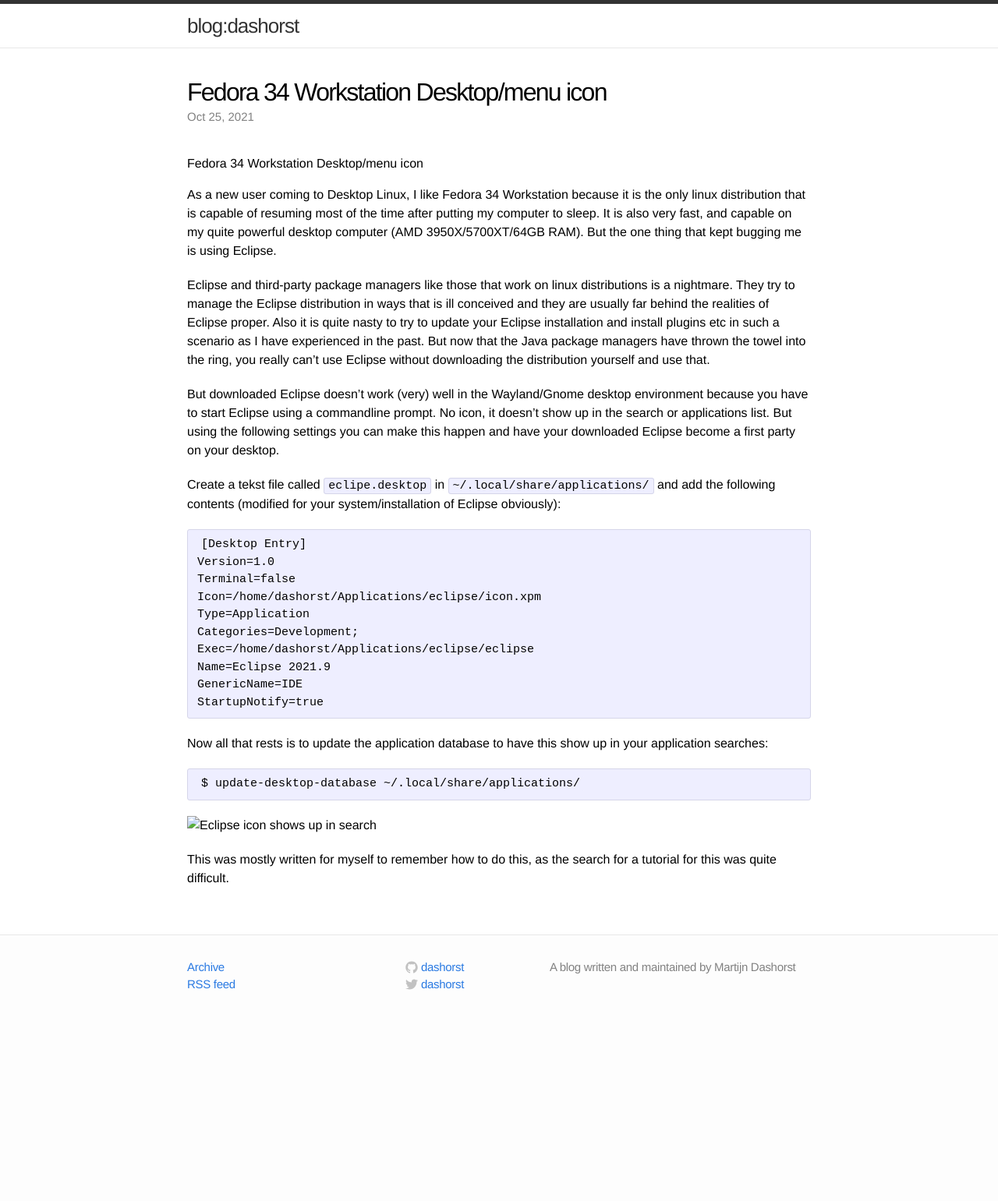
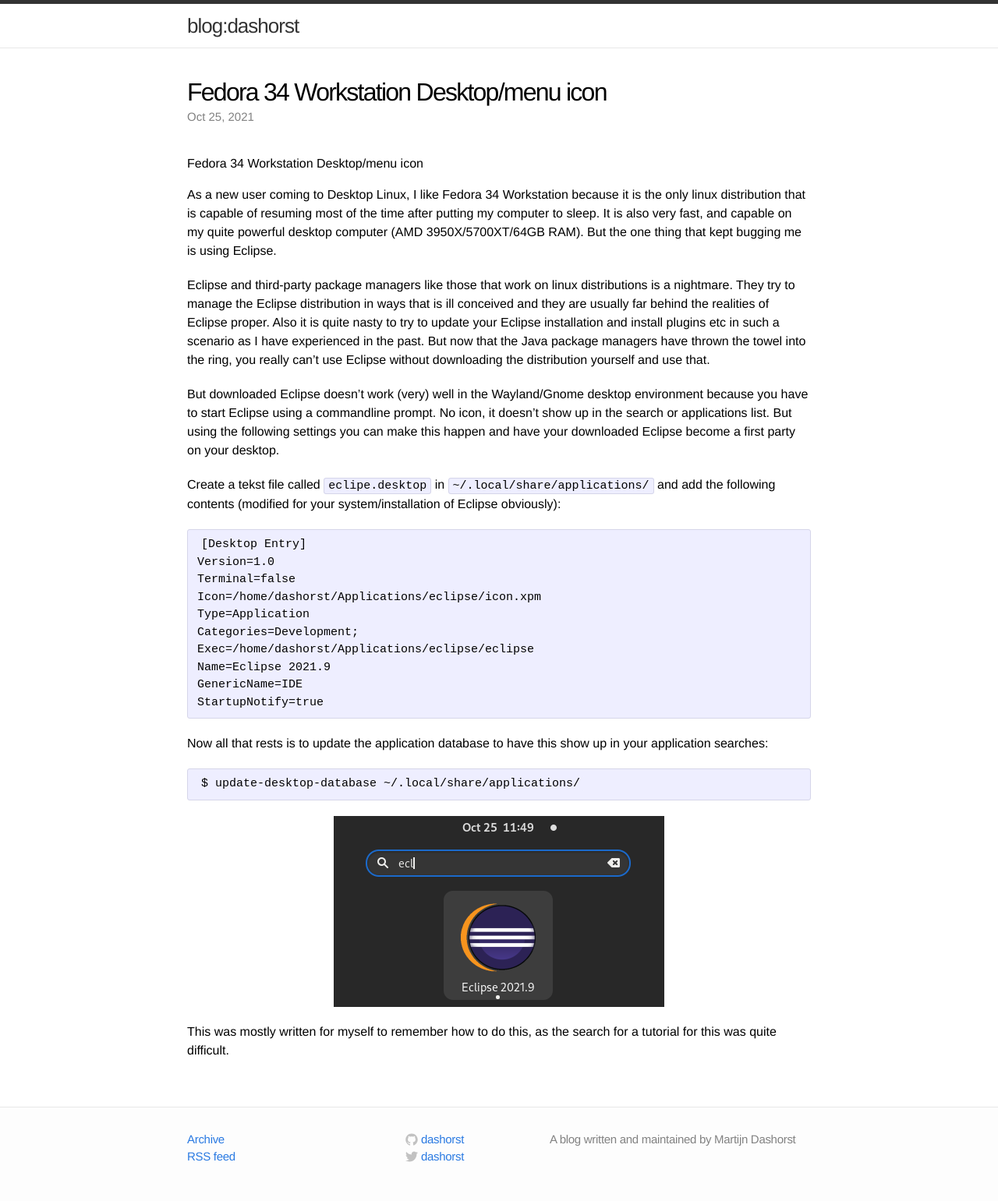
Before and after one commit to dashorst/martijndashorst.com, a Jekyll site: the page built from _posts/2021/2021-10-25-fedora-custom-desktop-menu-icon.md, in a window 1280 px wide. Shown: the whole page at 78% size. Built offline with Jekyll 4.4.1, drawn with Linux system fonts in a browser that asks for light colours; before the commit the page ends 1320 px from its top, so only the background shows below that.

Commit message:
Update 2021-10-25-fedora-custom-desktop-menu-icon.md

````diff
--- a/_posts/2021/2021-10-25-fedora-custom-desktop-menu-icon.md
+++ b/_posts/2021/2021-10-25-fedora-custom-desktop-menu-icon.md
@@ -47,7 +47,7 @@
 ```
 $ update-desktop-database ~/.local/share/applications/
 ```
-![Eclipse icon shows up in search](/uploades/eclipse-in-search.png)
+![Eclipse icon shows up in search](/uploads/eclipse-in-search.png)
 
 This was mostly written for myself to remember how to do this, as the search for a
 tutorial for this was quite difficult.
````
